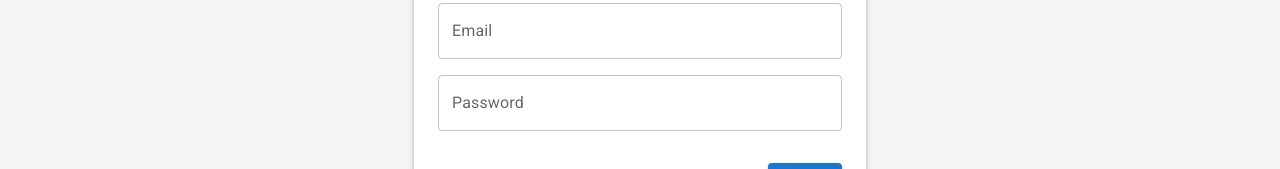
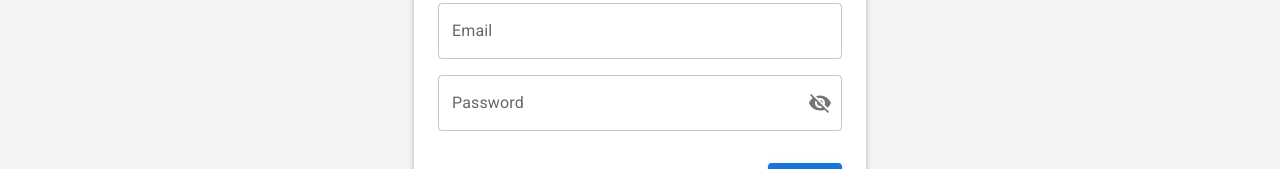
Before and after one commit to danielstephany/kanban, a React app: page /auth/login in a window 1280 px wide. Shown: the part 358-527 px from the top of the page. Built offline with nearby package versions, Linux system fonts and the light colour scheme; no server answers; sample sign-in values are in the browser's storage.

Commit message:
added visablity toggle for password

```diff
--- a/package.json
+++ b/package.json
@@ -10,8 +10,9 @@
   "author": "Daniel Stephany",
   "license": "ISC",
   "dependencies": {
+    "@mui/icons-material": "^6.1.7",
     "@mui/material": "^6.0.1",
-    "@mui/styled-engine-sc": "^6.0.1",
+    "@mui/styled-engine-sc": "^6.1.7",
     "@reduxjs/toolkit": "^2.3.0",
     "@types/react-beautiful-dnd": "^13.1.8",
     "@types/react-helmet": "^6.1.11",
--- a/src/App.tsx
+++ b/src/App.tsx
@@ -14,9 +14,9 @@ import LoaderView from '@src/components/modules/LoaderView.tsx'
 const App = () => {
     const dispatch = useAppDispatch()
     const navigate = useNavigate()
-    const {loading, call: callVerifyToken} = useQuery<verifyTokenResult>({
+    const {loading, call: callVerifyToken, setLoading} = useQuery<verifyTokenResult>({
         fetchFunc: verifyToken,
-        loading: true
+        loading: true,
     })
 
     useEffect(() => {
@@ -37,6 +37,7 @@ const App = () => {
                 navigate(login.path)
             })
         } else {
+            setLoading(false)
             navigate(login.path)
         }
     }, [])
--- /dev/null
+++ b/src/components/controls/PasswordFieldFormCtrl.tsx
@@ -0,0 +1,76 @@
+import React, {useState} from "react"
+import {
+    FormHelperText,
+    FormControl,
+    InputLabel,
+    OutlinedInput,
+    InputAdornment,
+    IconButton,
+} from "@mui/material"
+import Visibility from '@mui/icons-material/Visibility';
+import VisibilityOff from '@mui/icons-material/VisibilityOff';
+import type {
+    TextFieldProps
+} from "@mui/material"
+import type { iUseFormCtrlRes } from "@src/hooks/useFormCtrl"
+
+type PasswordFieldFormCtrlProps = TextFieldProps & {
+    formCtrl: iUseFormCtrlRes,
+    helperText?: string
+    name: string,
+    label: string,
+    fullWidth?: boolean
+}
+
+const PasswordFieldFormCtrl = ({ formCtrl, helperText, name, label, fullWidth = true, ...others }: PasswordFieldFormCtrlProps) => {
+    const [showPassword, setShowPassword] = useState(false)
+
+    const handleClickShowPassword = () => setShowPassword((show) => !show);
+
+    const handleMouseDownPassword = (event: React.MouseEvent<HTMLButtonElement>) => {
+        event.preventDefault();
+    };
+
+    const handleMouseUpPassword = (event: React.MouseEvent<HTMLButtonElement>) => {
+        event.preventDefault();
+    };
+
+    return (
+        <>
+            <FormControl
+                variant="outlined"
+                error={!!formCtrl.errors[name]}
+                fullWidth={fullWidth}
+            >
+                <InputLabel htmlFor="outlined-adornment-password">{label}</InputLabel>
+                <OutlinedInput
+                    id="outlined-adornment-password"
+                    type={showPassword ? 'text' : 'password'}
+                    endAdornment={
+                        <InputAdornment position="end">
+                            <IconButton
+                                aria-label={
+                                    showPassword ? 'hide the password' : 'display the password'
+                                }
+                                onClick={handleClickShowPassword}
+                                onMouseDown={handleMouseDownPassword}
+                                onMouseUp={handleMouseUpPassword}
+                                edge="end"
+                            >
+                                {showPassword ? <Visibility /> : <VisibilityOff />}
+                            </IconButton>
+                        </InputAdornment>
+                    }
+                    label={label}
+                    name={name}
+                    onChange={formCtrl.handleChange}
+                    onBlur={formCtrl.handleBlure}
+                />
+            </FormControl>
+            {helperText ? <FormHelperText>{helperText}</FormHelperText> : null}
+            {typeof formCtrl.errors[name] === "string" ? <FormHelperText error >{formCtrl.errors[name]}</FormHelperText> : null}
+        </>
+    )
+}
+
+export default PasswordFieldFormCtrl
--- a/src/hooks/useQuery.tsx
+++ b/src/hooks/useQuery.tsx
@@ -23,6 +23,7 @@ const useQuery = <t,>({ fetchFunc, loading: initialLoading }: useQueryTypes) =>
 
     return {
         call,
+        setLoading,
         loading,
     }
 }
--- a/src/views/Login/Login.tsx
+++ b/src/views/Login/Login.tsx
@@ -13,6 +13,7 @@ import {
     Box
 } from '@mui/material'
 import TextFieldFormCtrl from '@src/components/controls/TextFieldFormCtrl.tsx'
+import PasswordFieldFormCtrl from '@src/components/controls/PasswordFieldFormCtrl.tsx'
 import { signUp } from '@src/Router/routes.ts'
 import ActionContainer from '@src/components/modules/ActionContainer.tsx'
 import useFormControl from '@src/hooks/useFormCtrl.tsx'
@@ -93,11 +94,12 @@ const LoginComp = ({ className }: props) => {
                                     />
                                 </Grid>
                                 <Grid size={12}>
-                                    <TextFieldFormCtrl
+                                    <PasswordFieldFormCtrl
                                         name="password"
                                         label="Password"
                                         type="password"
                                         formCtrl={formCtrl}
+                                        fullWidth
                                     />
                                 </Grid>
                                 <Grid size={12}>
--- a/src/views/SignUp/SignUp.tsx
+++ b/src/views/SignUp/SignUp.tsx
@@ -14,6 +14,7 @@ import {
 import LoadStateButton from '@src/components/controls/LoadStateButton.tsx'
 import ActionContainer from "@src/components/modules/ActionContainer.tsx"
 import TextFieldFormCtrl from "@src/components/controls/TextFieldFormCtrl.tsx"
+import PasswordFieldFormCtrl from '@src/components/controls/PasswordFieldFormCtrl.tsx'
 import useFormCtrl from '@src/hooks/useFormCtrl.tsx'
 import type { tValidationObj, tFormCtrlValues } from '@src/hooks/useFormCtrl.tsx'
 import validator from 'validator'
@@ -135,8 +136,7 @@ const SignUpComp = ({ className }: props) => {
                                     />
                                 </Grid>
                                 <Grid size={12}>
-                                    <TextFieldFormCtrl
-                                        fullWidth
+                                    <PasswordFieldFormCtrl
                                         variant="outlined"
                                         name="password"
                                         label="Password"
@@ -145,8 +145,7 @@ const SignUpComp = ({ className }: props) => {
                                     />
                                 </Grid>
                                 <Grid size={12}>
-                                    <TextFieldFormCtrl
-                                        fullWidth
+                                    <PasswordFieldFormCtrl
                                         variant="outlined"
                                         name="password2"
                                         label="Re-enter Password"
```
Also changed, not shown: 1 other file (tests, documents, lock files or other folders).
